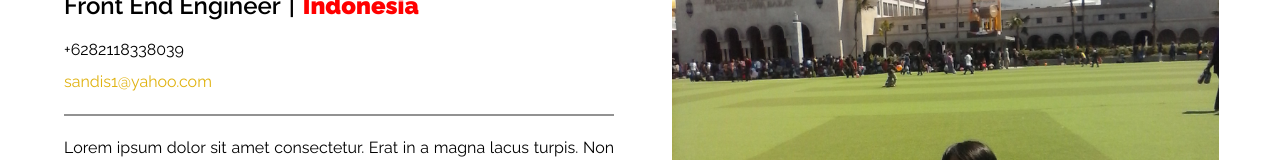
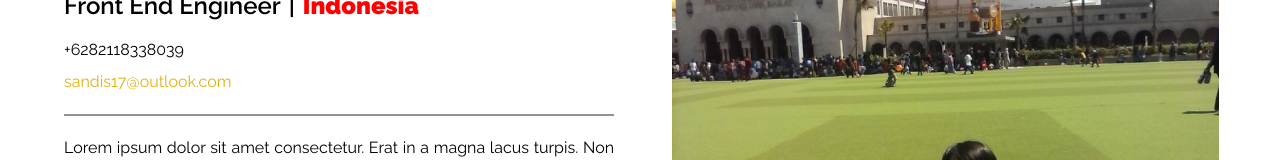
Before and after one commit to SandiSopian/Portfolio-v1.6, a React (Create React App) app: page /about in a window 1280 px wide. Shown: the part 324-484 px from the top of the page. Built offline with nearby package versions, Linux system fonts and the light colour scheme.

Commit message:
remove unused functions

```diff
--- a/src/components/Portfolio.js
+++ b/src/components/Portfolio.js
@@ -10,7 +10,7 @@ import { Zoom, Fade, Rotate } from "react-reveal";
 const Portfolio = () => {
   const { email } = about;
   if (!portfolio.length) return null;
-  if (!portfolio.length) return null;
+
   return (
     <Layout>
       <section className="container flex flex-col justify-center items-center mx-auto overflow-hidden mt-28 md:mt-12">
--- a/src/database.js
+++ b/src/database.js
@@ -8,7 +8,7 @@ import ProfileImg from "../src/assets/profile.jpg";
 // Header
 export const header = {
   title: "SS.",
-  email: "sandis1@yahoo.com",
+  email: "sandis17@outlook.com",
 };
 
 // Home | About
@@ -18,7 +18,7 @@ export const about = {
   role: "Front End Engineer",
   country: "Indonesia",
   phone: "+6282118338039",
-  email: "sandis1@yahoo.com",
+  email: "sandis17@outlook.com",
   profile: ProfileImg,
   description: "I'm work for developing, plan, UI/UX design, build, and implement the user interface systems of websites, software programs, and web-based applications.",
   longDescription:
@@ -77,5 +77,5 @@ export const portfolio = [
 
 // Pricing
 export const pricing = {
-  email: "sandis1@yahoo.com",
+  email: "sandis17@outlook.com",
 };
```
